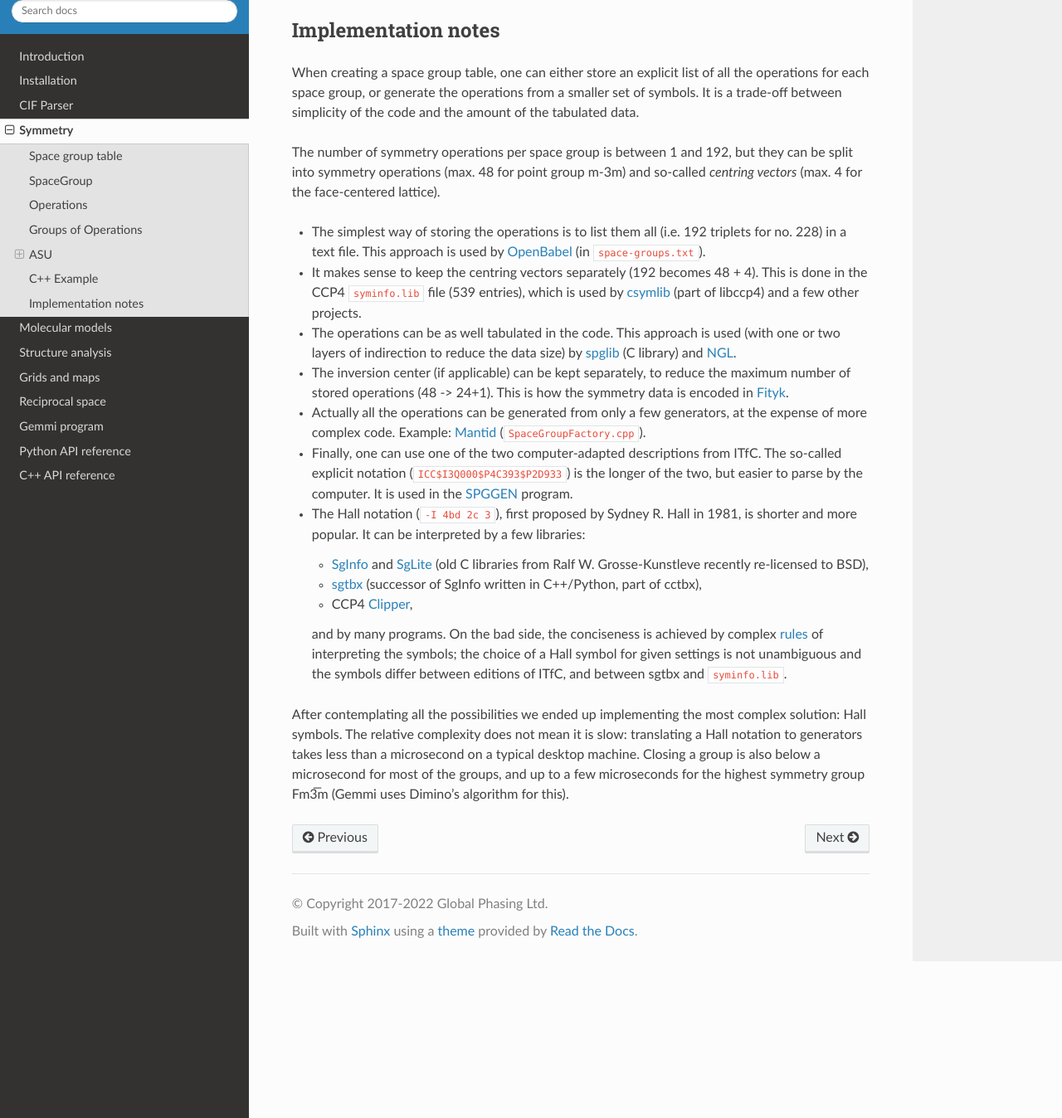
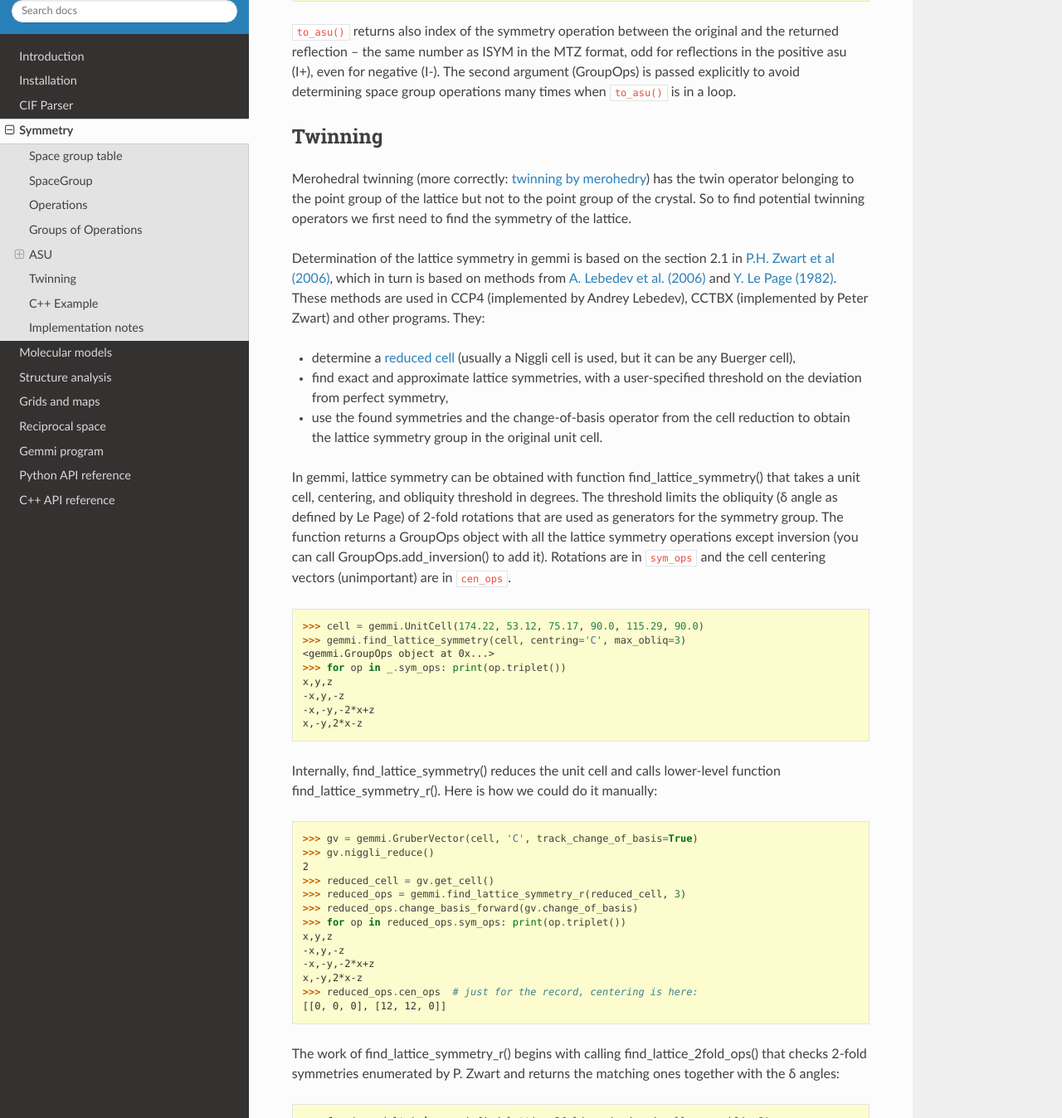
Before and after one commit to project-gemmi/gemmi, a Sphinx documentation site: the page built from docs/symmetry.rst, in a window 1280 px wide and 1400 px high, scrolled down 10933 px, cut to the strip 52-1400 px from the top of the window. Shown: the whole strip at 83% size. Built offline with Sphinx 7.4.7 and the Read the Docs theme 2.0.0, drawn with Linux system fonts in a browser that asks for light colours; some of the changed text lies outside the part shown.

Commit message:
docs and one more test

```diff
--- a/docs/symmetry.rst
+++ b/docs/symmetry.rst
@@ -447,7 +447,8 @@ and change to primitive space group using ``centred_to_primitive()``:
   >>> _.centring_type()
   'P'
 
-We can create GroupOps from a list of operations:
+We can create GroupOps from a list of operations
+(in C++ use function ``split_centering_vectors``):
 
 .. doctest::
 
@@ -524,7 +525,7 @@ Similarly, we can check for systematic absences:
   >>> new_ops.is_systematically_absent([1, 3, 2])
   False
 
-Another property, the epsilon factor ε, tells how many times the symmetry
+We can calculate the epsilon factor ε, which tells how many times the symmetry
 operations map the reflection onto itself:
 
 .. doctest::
@@ -543,6 +544,29 @@ We also have a function that calculates ε ignoring centering vectors
   1
   >>> new_ops.epsilon_factor_without_centering([2, 0, 2])
   2
+
+We can create a new GroupOps object with the translational components of
+glide planes and screw axes removed. Such a new set of operations corresponds
+to a `symmorphic <https://dictionary.iucr.org/Symmorphic_space_groups>`_
+space group.
+
+.. doctest::
+
+  >>> new_ops.derive_symmorphic()  #doctest: +ELLIPSIS
+  <gemmi.GroupOps object at 0x...>
+  >>> gemmi.find_spacegroup_by_ops(_)
+  <gemmi.SpaceGroup("C 1 m 1")>
+
+And can add inversion (-x,-y,-z). This function either doubles the number
+of operations and returns True, or (if the group already has inversion)
+it returns False leaving the group unchanged:
+
+.. doctest::
+
+  >>> new_ops.add_inversion()
+  True
+  >>> gemmi.find_spacegroup_by_ops(new_ops)
+  <gemmi.SpaceGroup("C 1 2/c 1")>
 
 
 ASU
@@ -599,6 +623,108 @@ the MTZ format, odd for reflections in the positive asu (I+),
 even for negative (I-).
 The second argument (GroupOps) is passed explicitly to avoid determining
 space group operations many times when ``to_asu()`` is in a loop.
+
+Twinning
+========
+
+Merohedral twinning (more correctly:
+`twinning by merohedry <https://dictionary.iucr.org/Twinning_by_merohedry>`_)
+has the twin operator belonging to the point group of the lattice
+but not to the point group of the crystal. So to find potential twinning
+operators we first need to find the symmetry of the lattice.
+
+Determination of the lattice symmetry in gemmi is based on the section 2.1
+in `P.H. Zwart et al (2006) <http://legacy.ccp4.ac.uk/newsletters/newsletter44/articles/explore_metric_symmetry.html>`_,
+which in turn is based on methods from
+`A. Lebedev et al. (2006) <https://doi.org/10.1107/S0907444905036759>`_
+and `Y. Le Page (1982) <https://doi.org/10.1107/S0021889882011959>`_.
+These methods are used in CCP4 (implemented by Andrey Lebedev),
+CCTBX (implemented by Peter Zwart) and other programs. They:
+
+* determine a :ref:`reduced cell <niggli>`
+  (usually a Niggli cell is used, but it can be any Buerger cell),
+* find exact and approximate lattice symmetries, with a user-specified
+  threshold on the deviation from perfect symmetry,
+* use the found symmetries and the change-of-basis operator from the cell
+  reduction to obtain the lattice symmetry group in the original unit cell.
+
+
+In gemmi, lattice symmetry can be obtained with function
+find_lattice_symmetry() that takes a unit cell, centering, and obliquity
+threshold in degrees.
+The threshold limits the obliquity (δ angle as defined by Le Page)
+of 2-fold rotations that are used as generators for the symmetry group.
+The function returns a GroupOps object with all the lattice symmetry operations
+except inversion (you can call GroupOps.add_inversion() to add it).
+Rotations are in ``sym_ops`` and the cell centering vectors
+(unimportant) are in ``cen_ops``.
+
+.. doctest::
+
+  >>> cell = gemmi.UnitCell(174.22, 53.12, 75.17, 90.0, 115.29, 90.0)
+  >>> gemmi.find_lattice_symmetry(cell, centring='C', max_obliq=3)  #doctest: +ELLIPSIS
+  <gemmi.GroupOps object at 0x...>
+  >>> for op in _.sym_ops: print(op.triplet())
+  x,y,z
+  -x,y,-z
+  -x,-y,-2*x+z
+  x,-y,2*x-z
+
+Internally, find_lattice_symmetry() reduces the unit cell and calls
+lower-level function find_lattice_symmetry_r().
+Here is how we could do it manually:
+
+.. doctest::
+
+  >>> gv = gemmi.GruberVector(cell, 'C', track_change_of_basis=True)
+  >>> gv.niggli_reduce()
+  2
+  >>> reduced_cell = gv.get_cell()
+  >>> reduced_ops = gemmi.find_lattice_symmetry_r(reduced_cell, 3)
+  >>> reduced_ops.change_basis_forward(gv.change_of_basis)
+  >>> for op in reduced_ops.sym_ops: print(op.triplet())
+  x,y,z
+  -x,y,-z
+  -x,-y,-2*x+z
+  x,-y,2*x-z
+  >>> reduced_ops.cen_ops  # just for the record, centering is here:
+  [[0, 0, 0], [12, 12, 0]]
+
+The work of find_lattice_symmetry_r() begins with calling
+find_lattice_2fold_ops() that checks 2-fold symmetries enumerated by P. Zwart
+and returns the matching ones together with the δ angles:
+
+.. doctest::
+
+  >>> for (op, delta) in gemmi.find_lattice_2fold_ops(reduced_cell, max_obliq=3):
+  ...   print(op.triplet(), ' -> obliquity %.2f degrees' % delta)
+  x-z,-y,-z  -> obliquity 0.00 degrees
+  -x,y-z,-z  -> obliquity 0.27 degrees
+  -x+z,-y+z,z  -> obliquity 0.27 degrees
+
+The last two values (δ ≠ 0) are pseudo-symmetries that may result in
+twinning by pseudo-merohedry.
+
+After this introduction, here is the function that determines
+potential (pseudo-)merohedral twinning operators:
+
+.. doctest::
+
+  >>> gemmi.find_twin_laws(cell, gemmi.SpaceGroup('C2'), max_obliq=3, all_ops=False)
+  [<gemmi.Op("-x,-y,-2*x+z")>]
+
+With all_ops=False, this function returns only non-redundant twinning
+operators (coset representatives), which is usually what is needed.
+Above, we have one possible twinning. It is by pseudo-merohedry.
+If we wanted to see only twinning by merohedry, the threshold should be
+near zero, allowing only for numerical imprecision:
+
+.. doctest::
+
+  >>> gemmi.find_twin_laws(cell, gemmi.SpaceGroup('C2'), max_obliq=1e-6, all_ops=False)
+  []
+  >>> gemmi.find_twin_laws(cell, gemmi.SpaceGroup('P1'), max_obliq=1e-6, all_ops=False)
+  [<gemmi.Op("-x,y,-z")>]
 
 
 C++ Example
```
Also changed, not shown: 1 other file.
